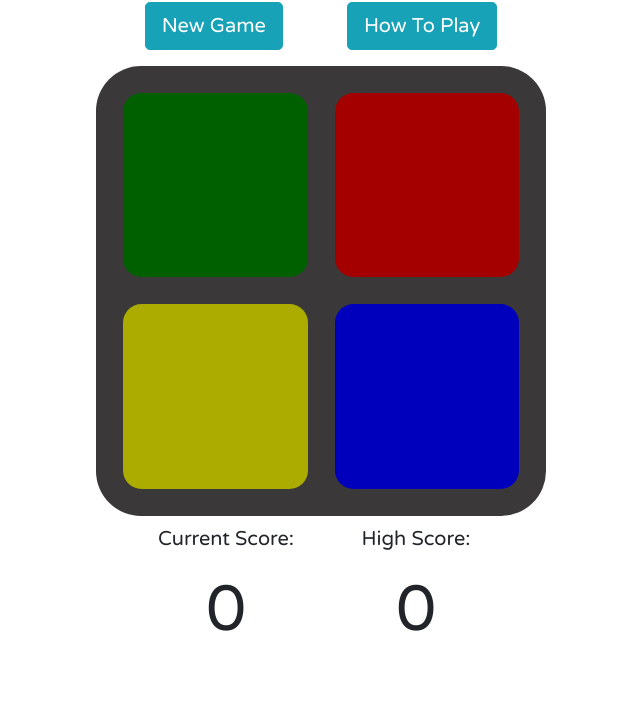
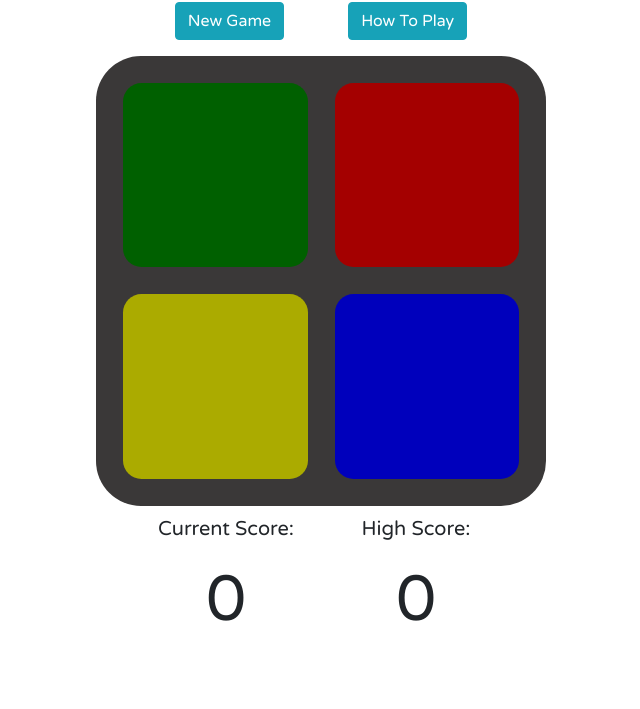
Before and after one commit to seakonn/milestone-two, a plain HTML site: page index.html in a window 1280 px wide. Shown: the part 91-800 px from the top of the page, without its empty margins (319-959 px from the left). Drawn offline with nearby package versions, Linux system fonts and the light colour scheme.

Commit message:
Made new game buttons smaller

```diff
--- a/index.html
+++ b/index.html
@@ -29,9 +29,9 @@
         <div class="row">
             <div class="col d-flex justify-content-center">
 
-                <button id="new-game-button" class="btn btn-lg btn-info">New Game</button>
+                <button id="new-game-button" class="btn btn-info">New Game</button>
 
-                <button id="how-to-play-button" type="button" class="btn btn-lg btn-info" data-toggle="modal" data-target="#howToPlay">How To Play</button>
+                <button id="how-to-play-button" type="button" class="btn btn-info" data-toggle="modal" data-target="#howToPlay">How To Play</button>
 
                 <!-- Code for Modal -->
                 <div class="modal fade" id="howToPlay" tabindex="-1" role="dialog" aria-labelledby="howToPlayLabel" aria-hidden="true">
```
